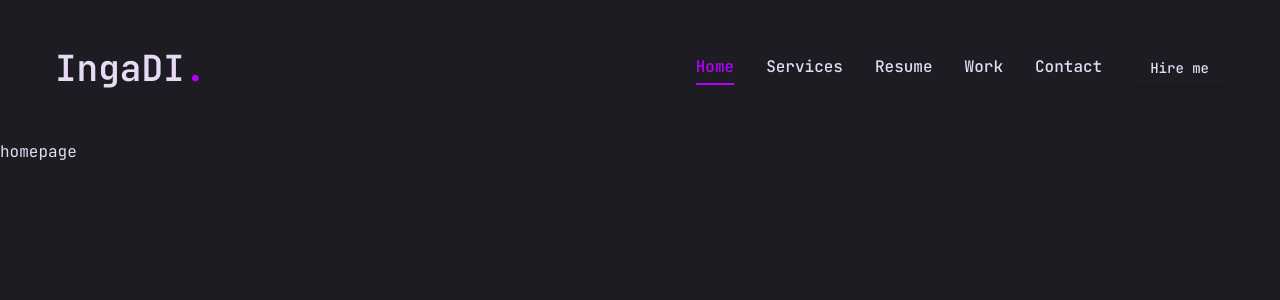
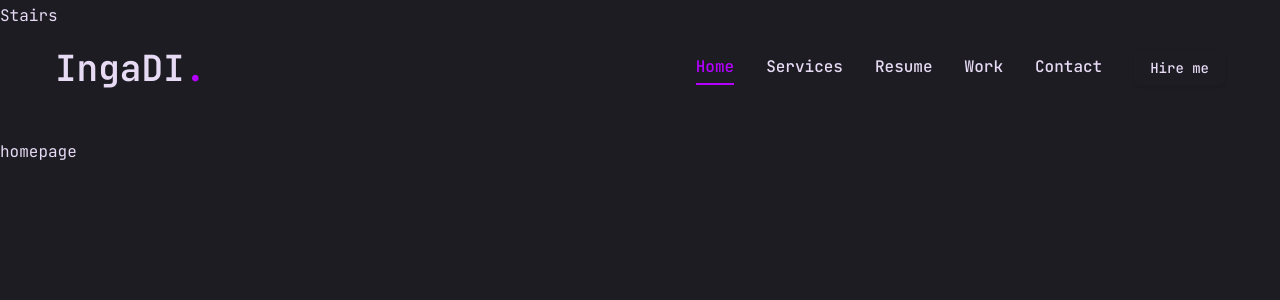
Before and after one commit to inga-divra/ingadi-portfolio, a Next.js app: page / in a window 1280 px wide. Shown: the top 300 px of the page. Built offline with nearby package versions, Linux system fonts and the light colour scheme.

Commit message:
Created and set up the initial skeleton of StairTransition component with basic animation. Added Stairs component to render within StairTransition using 'use client' and AnimatePresence for managing animations.

```diff
--- a/app/layout.jsx
+++ b/app/layout.jsx
@@ -4,6 +4,7 @@
 //components
 import Header from "@/components/Header";
 import PageTransition from "@/components/PageTransition";
+import StairTransition from "@/components/StairTransition";
 
 const jetBrainsMono = JetBrains_Mono({
   subsets: ["latin"],
@@ -22,6 +23,7 @@
       <body
         className={`${jetBrainsMono.variable} antialiased`}>
         <Header />
+        <StairTransition />
         <PageTransition>
           {children}
         </PageTransition>
--- a/components/PageTransition.jsx
+++ b/components/PageTransition.jsx
@@ -1,7 +1,7 @@
 'use client'
 
-import { AnimatePresence, motion } from "framer-motion"
-import { usePathname } from "next/navigation"
+import { AnimatePresence, motion } from 'framer-motion'
+import { usePathname } from 'next/navigation'
 
 const PageTransition = ({ children }) => {
     const pathname = usePathname();
@@ -12,7 +12,7 @@
                 initial={{ opacity: 1 }}
                 animate={{
                     opacity: 0,
-                    transition: { delay: 0.4, duration: 0.4, ease: 'easeInOut' },
+                    transition: { delay: 1, duration: 0.4, ease: 'easeInOut' },
                 }}
             />
             {children}
--- /dev/null
+++ b/components/StairTransition.jsx
@@ -0,0 +1,23 @@
+'use client'
+
+import { AnimatePresence, motion } from 'framer-motion'
+import { usePathname } from 'next/navigation'
+
+//components
+import Stairs from './Stairs'
+
+
+const StairTransition = () => {
+    const pathname = usePathname();
+    return <>
+        <AnimatePresence mode='wait'>
+            <div key={pathname}>
+                <div className='h-screen w-screen fixed top-0 left-0 right-0 pointer-events-none z-40 flex'>
+                    <Stairs />
+                </div>
+            </div>
+        </AnimatePresence>
+    </>
+}
+
+export default StairTransition
--- /dev/null
+++ b/components/Stairs.jsx
@@ -0,0 +1,10 @@
+
+const Stairs = () => {
+    return (
+        <div>
+            Stairs
+        </div>
+    )
+}
+
+export default Stairs
```
